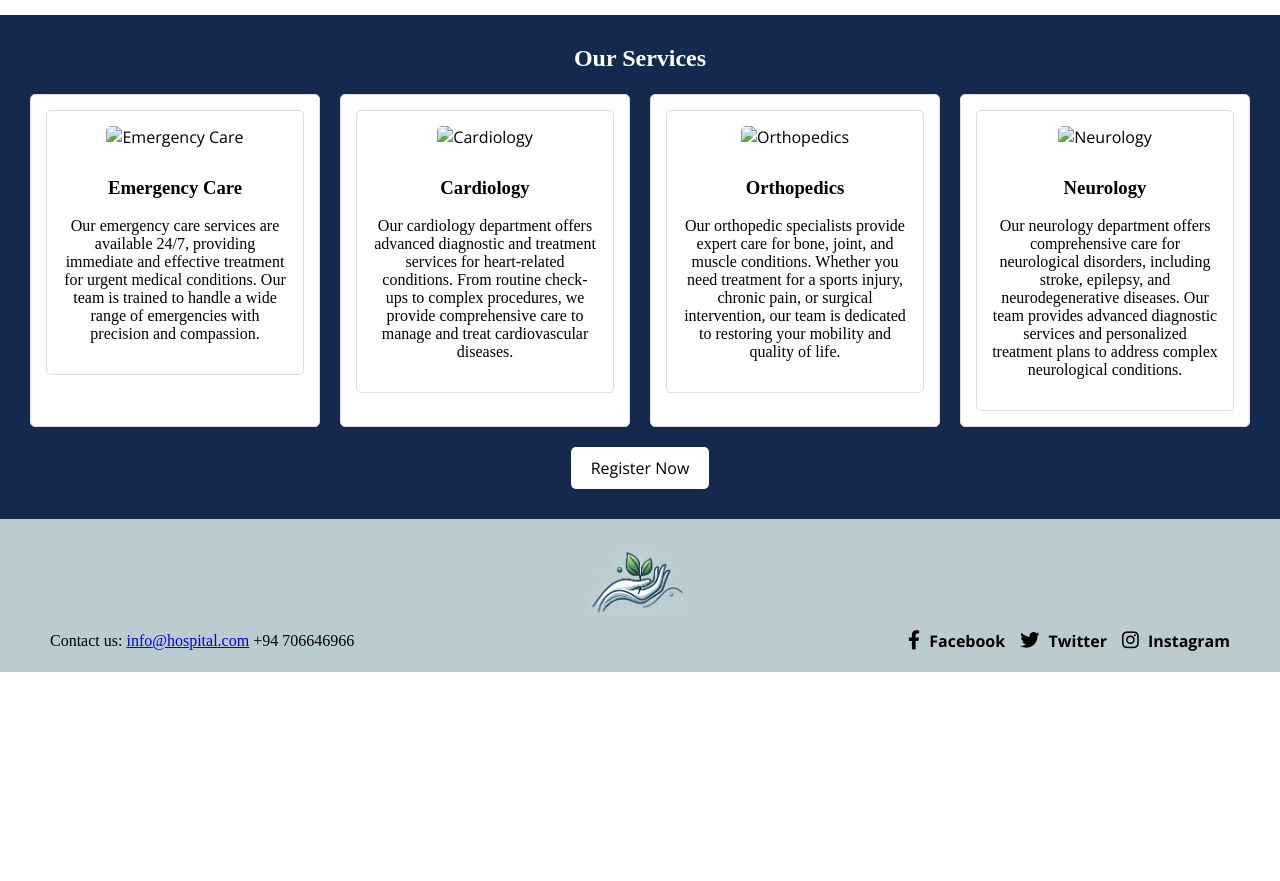
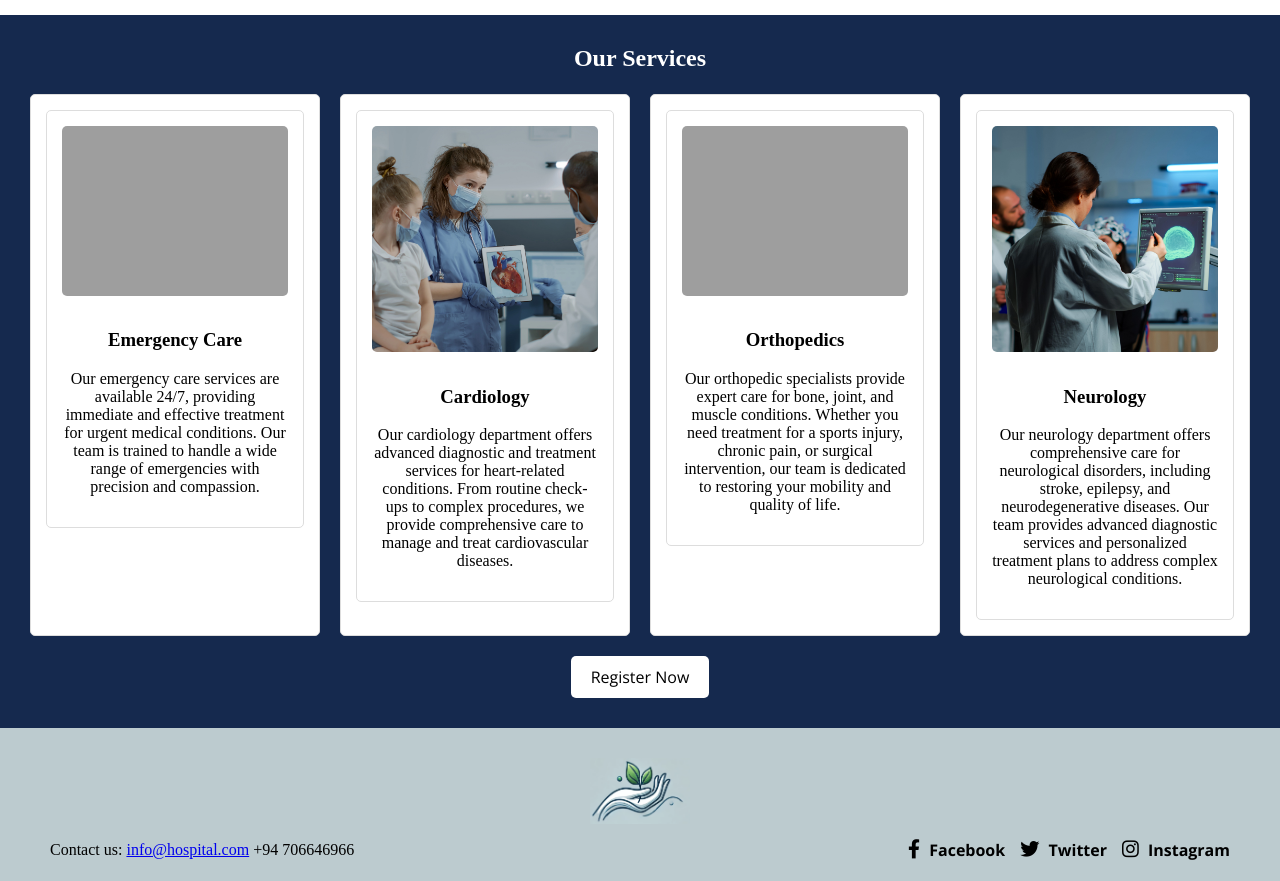
Before and after one commit to avithrancs/wdos-js, a plain HTML site: page services.html in a window 1280 px wide. Shown: the part 940-1821 px from the top of the page. Before the commit the page ends 1612 px from the top, so only its background shows below. Drawn offline with nearby package versions, Linux system fonts and the light colour scheme; the site is published under a folder, as on GitHub Pages, so addresses that start at the root find nothing.

Commit message:
debugging

```diff
--- a/services.html
+++ b/services.html
@@ -57,7 +57,7 @@
         <div class="services-grid">
             <a href="emergency.html" class="service-card">
                 <div class="service-card">
-                    <img src="/images/Emergency serv.webp" alt="Emergency Care">
+                    <img src="images/Emergency serv.webp" alt="Emergency Care">
                     <h3>Emergency Care</h3>
                     <p>Our emergency care services are available 24/7, providing immediate and effective treatment for urgent medical conditions. Our team is trained to handle a wide range of emergencies with precision and compassion.</p>
                 </div>
@@ -65,7 +65,7 @@
 
             <a href="cardiology.html" class="service-card">
                 <div class="service-card">
-                    <img src="/images/cardiology serv.webp" alt="Cardiology">
+                    <img src="images/cardiology serv.webp" alt="Cardiology">
                     <h3>Cardiology</h3>
                     <p>Our cardiology department offers advanced diagnostic and treatment services for heart-related conditions. From routine check-ups to complex procedures, we provide comprehensive care to manage and treat cardiovascular diseases.</p>
                 </div>
@@ -73,7 +73,7 @@
 
             <a href="orthopedics.html" class="service-card">
                 <div class="service-card">
-                    <img src="/images/ortho serv.webp" alt="Orthopedics">
+                    <img src="images/ortho serv.webp" alt="Orthopedics">
                     <h3>Orthopedics</h3>
                     <p>Our orthopedic specialists provide expert care for bone, joint, and muscle conditions. Whether you need treatment for a sports injury, chronic pain, or surgical intervention, our team is dedicated to restoring your mobility and quality of life.</p>
                 </div>
@@ -81,7 +81,7 @@
 
             <a href="neurology.html" class="service-card">
                 <div class="service-card">
-                    <img src="/images/neuro serv.webp" alt="Neurology">
+                    <img src="images/neuro serv.webp" alt="Neurology">
                     <h3>Neurology</h3>
                     <p>Our neurology department offers comprehensive care for neurological disorders, including stroke, epilepsy, and neurodegenerative diseases. Our team provides advanced diagnostic services and personalized treatment plans to address complex neurological conditions.</p>
                 </div>
```
Also changed, not shown: about.html (+3 -3 lines), checkout.html (+1 -1 lines), registration.html (+1 -1 lines).
